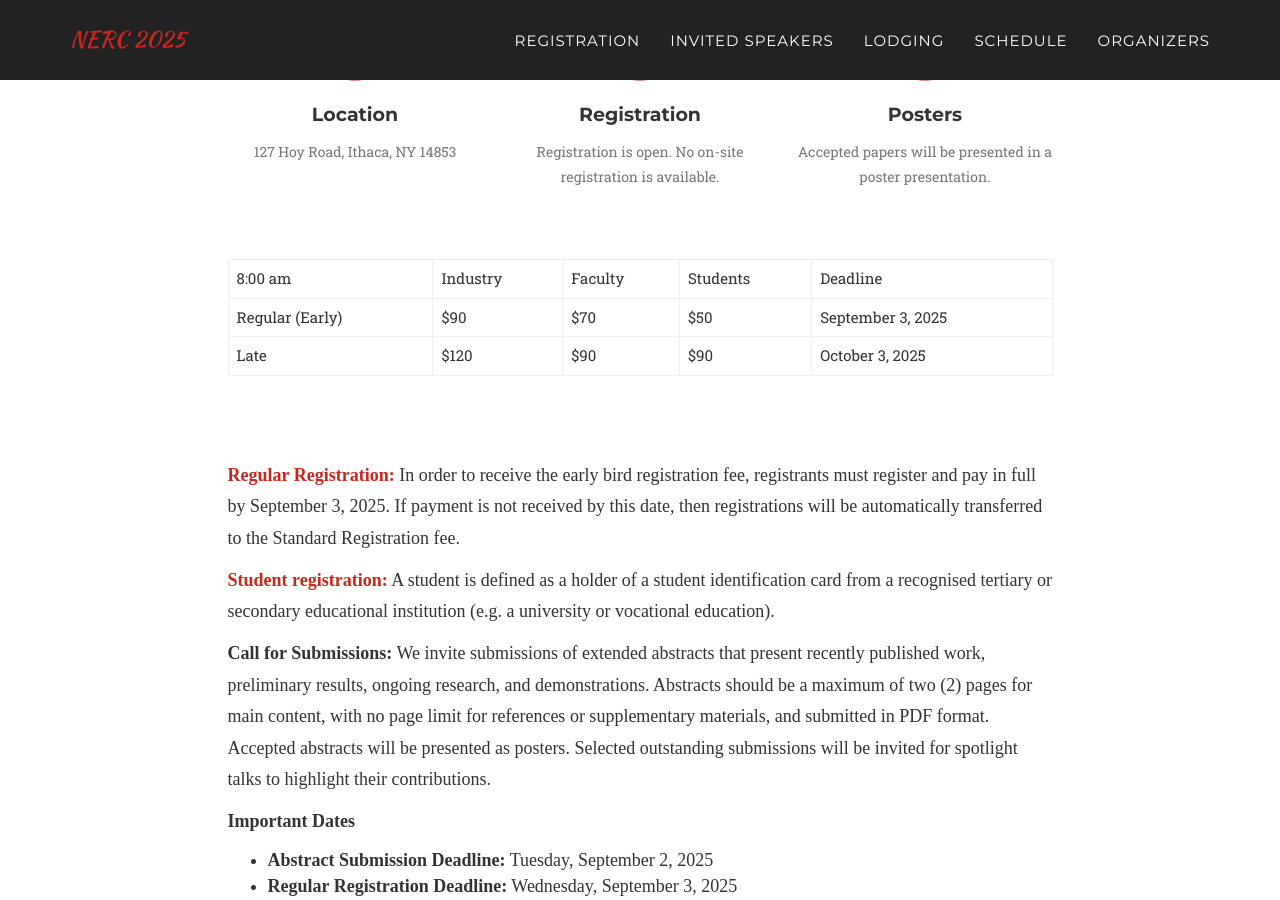
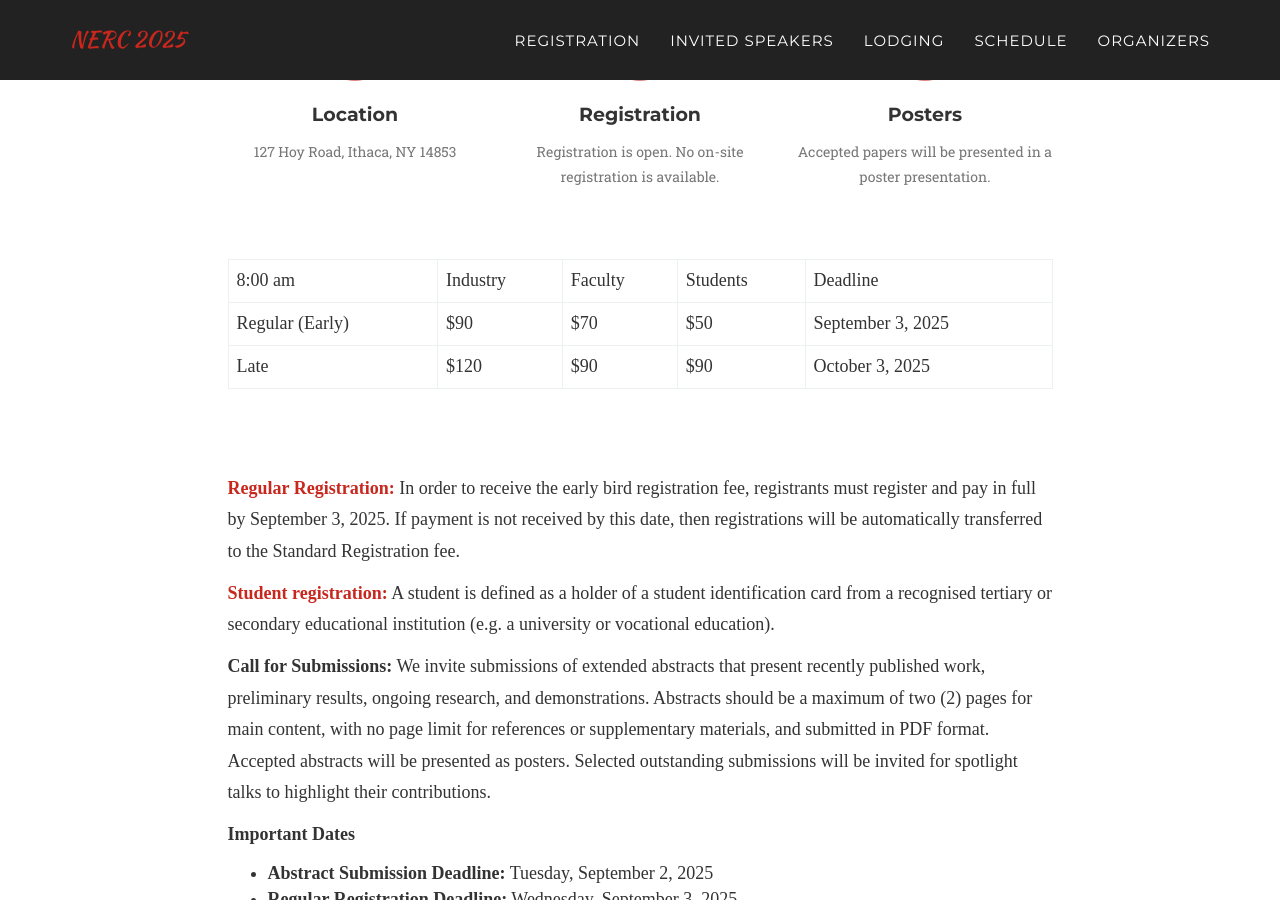
Before and after one commit to Cornell-Tech-AIRLab/cornell2025.nerc.io, a Jekyll site: the page built from index.html, in a window 1280 px wide and 900 px high, scrolled down 1291 px. Built offline with Jekyll 4.4.1, drawn with Linux system fonts in a browser that asks for light colours; some web fonts are replaced.

Commit message:
reformat font reg table

```diff
--- a/_includes/registration.html
+++ b/_includes/registration.html
@@ -40,7 +40,7 @@
 
       <p><br><br></p>
 
-      <table class="table table-bordered mx-auto">
+      <table class="table table-bordered mx-auto" style="font-family: 'Times New Roman', Times, serif; font-size: 18px;">
         <tbody>
           <tr>
             <td>
```
